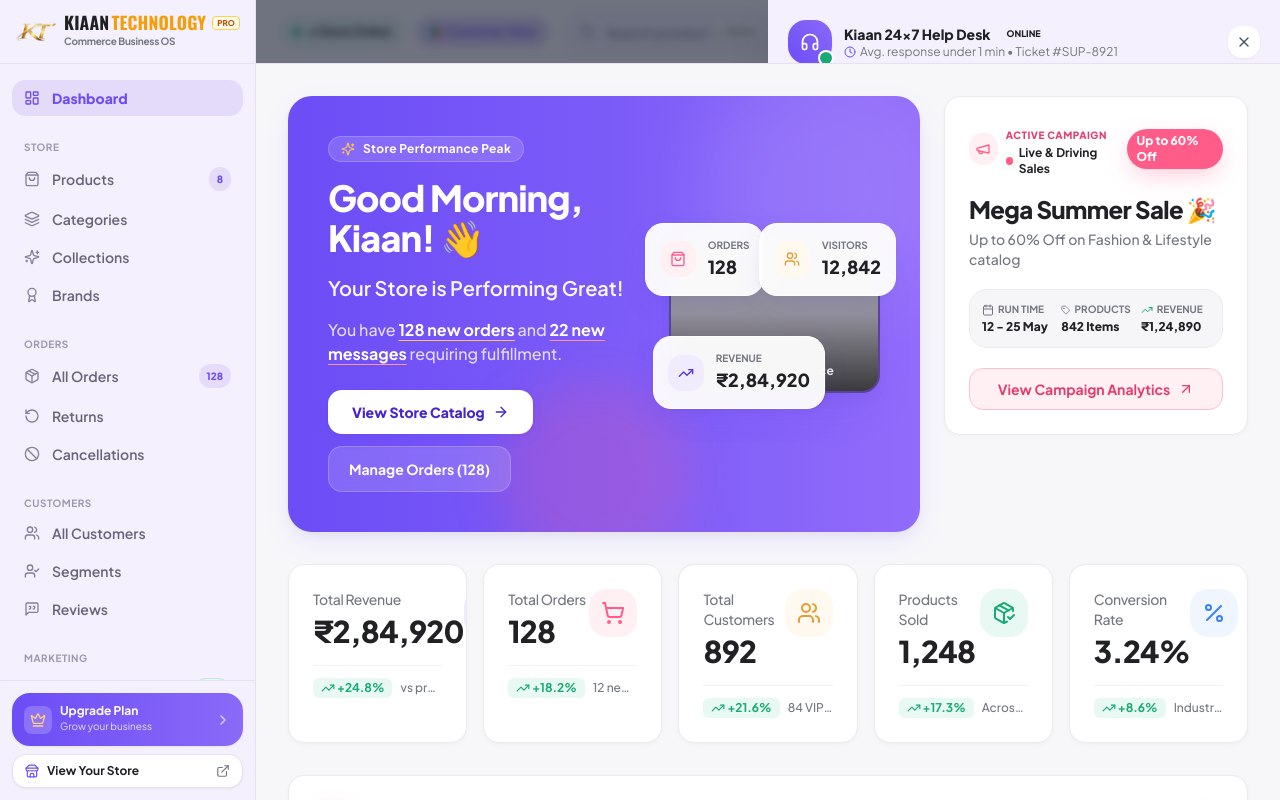
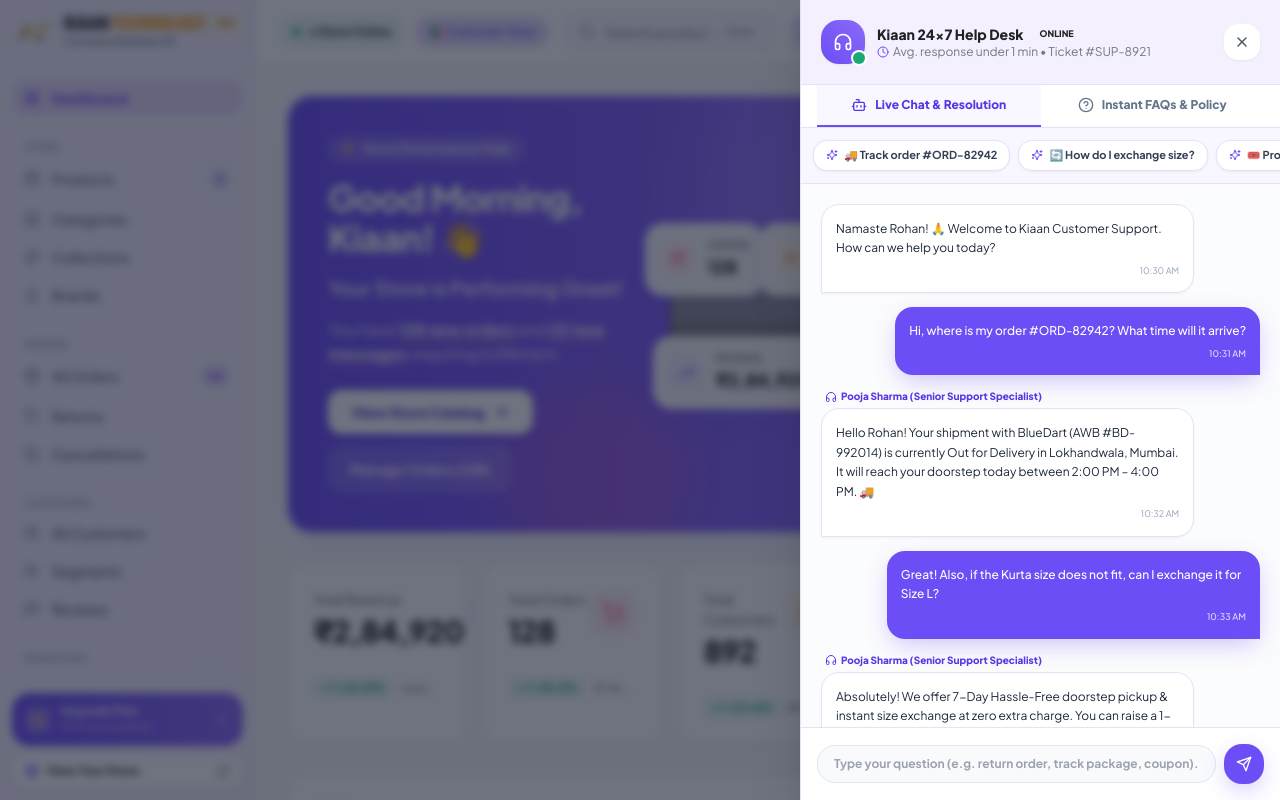
Before and after one commit to ashilata62/E-Commerce-Management-Platform, a React (Vite) app in the folder client/: page / in a window 1280 px wide. Both pictures are taken after a click on the button "22". Shown: the top 800 px of the page. Built offline with nearby package versions, Linux system fonts and the light colour scheme; grey boxes are pictures that could not be loaded; the HTML template or start-up script is replaced by a standard one.

Commit message:
fix: render customer support drawer via React Portal to prevent layout and header clipping

```diff
--- a/client/src/components/support/CustomerSupportModal.jsx
+++ b/client/src/components/support/CustomerSupportModal.jsx
@@ -1,4 +1,5 @@
 import React, { useState, useRef, useEffect } from 'react';
+import { createPortal } from 'react-dom';
 import {
   X,
   Send,
@@ -15,7 +16,8 @@
   Clock,
   PhoneCall,
   ChevronRight,
-  Smile
+  Smile,
+  ShieldCheck
 } from 'lucide-react';
 import { useToast } from '../../context/ToastContext';
 
@@ -41,7 +43,7 @@
     {
       id: 3,
       sender: 'agent',
-      agentName: 'Pooja Sharma (Senior Support)',
+      agentName: 'Pooja Sharma (Senior Support Specialist)',
       text: 'Hello Rohan! Your shipment with BlueDart (AWB #BD-992014) is currently Out for Delivery in Lokhandwala, Mumbai. It will reach your doorstep today between 2:00 PM – 4:00 PM. 🚚',
       time: '10:32 AM',
     },
@@ -54,7 +56,7 @@
     {
       id: 5,
       sender: 'agent',
-      agentName: 'Pooja Sharma (Senior Support)',
+      agentName: 'Pooja Sharma (Senior Support Specialist)',
       text: 'Absolutely! We offer 7-Day Hassle-Free doorstep pickup & instant size exchange at zero extra charge. You can raise a 1-click request right from your dashboard. ✨',
       time: '10:34 AM',
     }
@@ -63,34 +65,34 @@
   const [isTyping, setIsTyping] = useState(false);
 
   const quickQuestions = [
-    { text: 'Track my order #ORD-82942', type: 'track' },
-    { text: 'How do I return / exchange?', type: 'return' },
-    { text: 'Apply coupon code FESTIVE20', type: 'coupon' },
-    { text: 'Refund status for cancelled item', type: 'refund' },
+    { text: '🚚 Track order #ORD-82942' },
+    { text: '🔄 How do I exchange size?' },
+    { text: '🎟️ Promo code FESTIVE20' },
+    { text: '💳 Refund status for returns' },
   ];
 
   const faqs = [
     {
       q: 'How long does standard delivery take?',
-      a: 'Orders are dispatched within 24 hours. Metro deliveries take 1-2 days, while rest of India takes 3-4 days.',
+      a: 'Orders are dispatched within 24 hours. Metro deliveries take 1-2 days, while rest of India takes 3-4 days via BlueDart/Delhivery Express.',
     },
     {
       q: 'What is Kiaan 7-Day Return & Exchange Policy?',
-      a: 'You can return or exchange any unworn clothing with tags intact within 7 days of delivery with free doorstep pickup.',
+      a: 'You can return or exchange any clothing item with tags intact within 7 days of delivery with 100% free doorstep pickup.',
     },
     {
       q: 'When will I receive my refund for COD / UPI?',
       a: 'UPI and Card refunds are credited within 24-48 hours. For COD orders, refund is transferred to your bank account or Kiaan Wallet.',
     },
     {
-      q: 'Are all products 100% genuine and original?',
-      a: 'Yes, 100% authentic pure fabrics sourced directly from verified Indian weavers and manufacturers.',
+      q: 'Are all clothing fabrics 100% genuine and original?',
+      a: 'Yes, 100% authentic pure cotton, silk, rayon, and linen sourced directly from verified Indian weavers and certified brands.',
     }
   ];
 
   useEffect(() => {
     messagesEndRef.current?.scrollIntoView({ behavior: 'smooth' });
-  }, [messages, isTyping]);
+  }, [messages, isTyping, activeTab]);
 
   if (!isOpen) return null;
 
@@ -111,19 +113,19 @@
     // Simulate smart bot/agent reply
     setIsTyping(true);
     setTimeout(() => {
-      let replyText = 'Thank you for contacting us! Our team is reviewing your query and will update you shortly.';
+      let replyText = 'Thank you for contacting us! Our support team is resolving your query on priority.';
 
       const lower = text.toLowerCase();
       if (lower.includes('track') || lower.includes('order')) {
         replyText = '📦 Order #ORD-82942 is on vehicle with BlueDart courier. Expected delivery: Today by 4:00 PM. Delivery OTP will be sent to your phone.';
-      } else if (lower.includes('return') || lower.includes('exchange')) {
-        replyText = '🔄 Return/Exchange initiated! A courier pickup executive will collect the packet tomorrow between 10 AM - 1 PM. Keep the tag intact.';
-      } else if (lower.includes('coupon') || lower.includes('discount')) {
+      } else if (lower.includes('return') || lower.includes('exchange') || lower.includes('size')) {
+        replyText = '🔄 Size Exchange initiated! A courier pickup executive will collect the packet tomorrow between 10 AM - 1 PM. Keep the tag intact.';
+      } else if (lower.includes('coupon') || lower.includes('discount') || lower.includes('festive20')) {
         replyText = '🎉 Code "FESTIVE20" is active! You will get flat 20% OFF on all clothing items in your bag at checkout.';
       } else if (lower.includes('refund') || lower.includes('money')) {
         replyText = '💳 Your refund of ₹1,499 has been processed back to your UPI ID (rohan@okhdfcbank). UTR #REF-849201.';
       } else {
-        replyText = `Thank you for your message! Senior Support Executive Pooja is on chat and resolving your query on priority.`;
+        replyText = `Thank you for your query! Senior Support Executive Pooja is active and has noted your request.`;
       }
 
       setMessages((prev) => [
@@ -131,18 +133,21 @@
         {
           id: Date.now() + 1,
           sender: 'agent',
-          agentName: 'Pooja Sharma (Senior Support)',
+          agentName: 'Pooja Sharma (Senior Support Specialist)',
           text: replyText,
           time: new Date().toLocaleTimeString([], { hour: '2-digit', minute: '2-digit' }),
         }
       ]);
       setIsTyping(false);
-    }, 900);
+    }, 850);
   };
 
-  return (
-    <div className="fixed inset-0 z-50 overflow-hidden bg-slate-900/60 backdrop-blur-sm flex justify-end animate-fade-in">
-      <div className="relative w-full max-w-lg bg-white h-full shadow-2xl flex flex-col justify-between overflow-hidden animate-slide-left">
+  const modalContent = (
+    <div
+      className="fixed inset-0 z-[99999] overflow-hidden bg-slate-900/60 backdrop-blur-sm flex justify-end animate-fade-in"
+      style={{ margin: 0, padding: 0 }}
+    >
+      <div className="relative w-full sm:w-[480px] bg-white h-full shadow-2xl flex flex-col justify-between overflow-hidden animate-slide-left border-l border-[#E7E0F7]">
         {/* 1. Support Header */}
         <div className="p-4 sm:p-5 border-b border-[#E7E0F7] bg-[#F4F0FD] flex items-center justify-between shrink-0">
           <div className="flex items-center gap-3">
@@ -168,7 +173,8 @@
 
           <button
             onClick={onClose}
-            className="w-8 h-8 rounded-xl bg-white hover:bg-slate-100 text-slate-600 flex items-center justify-center shadow-soft-sm transition-transform hover:scale-105"
+            className="w-9 h-9 rounded-xl bg-white hover:bg-slate-100 text-slate-600 flex items-center justify-center shadow-soft-sm transition-transform hover:scale-105 cursor-pointer"
+            title="Close Support Desk"
           >
             <X className="w-4 h-4" />
           </button>
@@ -178,7 +184,7 @@
         <div className="flex border-b border-[#E7E0F7] bg-white px-4 shrink-0">
           <button
             onClick={() => setActiveTab('chat')}
-            className={`flex-1 py-3 text-xs font-black transition-all border-b-2 flex items-center justify-center gap-2 ${
+            className={`flex-1 py-3 text-xs font-black transition-all border-b-2 flex items-center justify-center gap-2 cursor-pointer ${
               activeTab === 'chat'
                 ? 'border-brand-500 text-brand-600 bg-brand-50/40'
                 : 'border-transparent text-slate-500 hover:text-slate-800'
@@ -190,7 +196,7 @@
 
           <button
             onClick={() => setActiveTab('faqs')}
-            className={`flex-1 py-3 text-xs font-black transition-all border-b-2 flex items-center justify-center gap-2 ${
+            className={`flex-1 py-3 text-xs font-black transition-all border-b-2 flex items-center justify-center gap-2 cursor-pointer ${
               activeTab === 'faqs'
                 ? 'border-brand-500 text-brand-600 bg-brand-50/40'
                 : 'border-transparent text-slate-500 hover:text-slate-800'
@@ -210,7 +216,7 @@
                 <button
                   key={i}
                   onClick={() => handleSendMessage(q.text)}
-                  className="px-3 py-1.5 rounded-xl bg-white hover:bg-[#E4DAFA] text-slate-700 hover:text-brand-600 border border-[#E7E0F7] text-[11px] font-bold shrink-0 transition-all shadow-soft-sm flex items-center gap-1.5"
+                  className="px-3 py-1.5 rounded-xl bg-white hover:bg-[#E4DAFA] text-slate-700 hover:text-brand-600 border border-[#E7E0F7] text-[11px] font-bold shrink-0 transition-all shadow-soft-sm flex items-center gap-1.5 cursor-pointer"
                 >
                   <Sparkles className="w-3 h-3 text-brand-500" />
                   <span>{q.text}</span>
@@ -278,7 +284,7 @@
               />
               <button
                 type="submit"
-                className="w-10 h-10 rounded-2xl bg-brand-500 hover:bg-brand-600 text-white flex items-center justify-center shadow-purple-glow transition-all hover:scale-105 shrink-0"
+                className="w-10 h-10 rounded-2xl bg-brand-500 hover:bg-brand-600 text-white flex items-center justify-center shadow-purple-glow transition-all hover:scale-105 shrink-0 cursor-pointer"
               >
                 <Send className="w-4 h-4" />
               </button>
@@ -327,6 +333,8 @@
       </div>
     </div>
   );
+
+  return createPortal(modalContent, document.body);
 };
 
 export default CustomerSupportModal;
```
